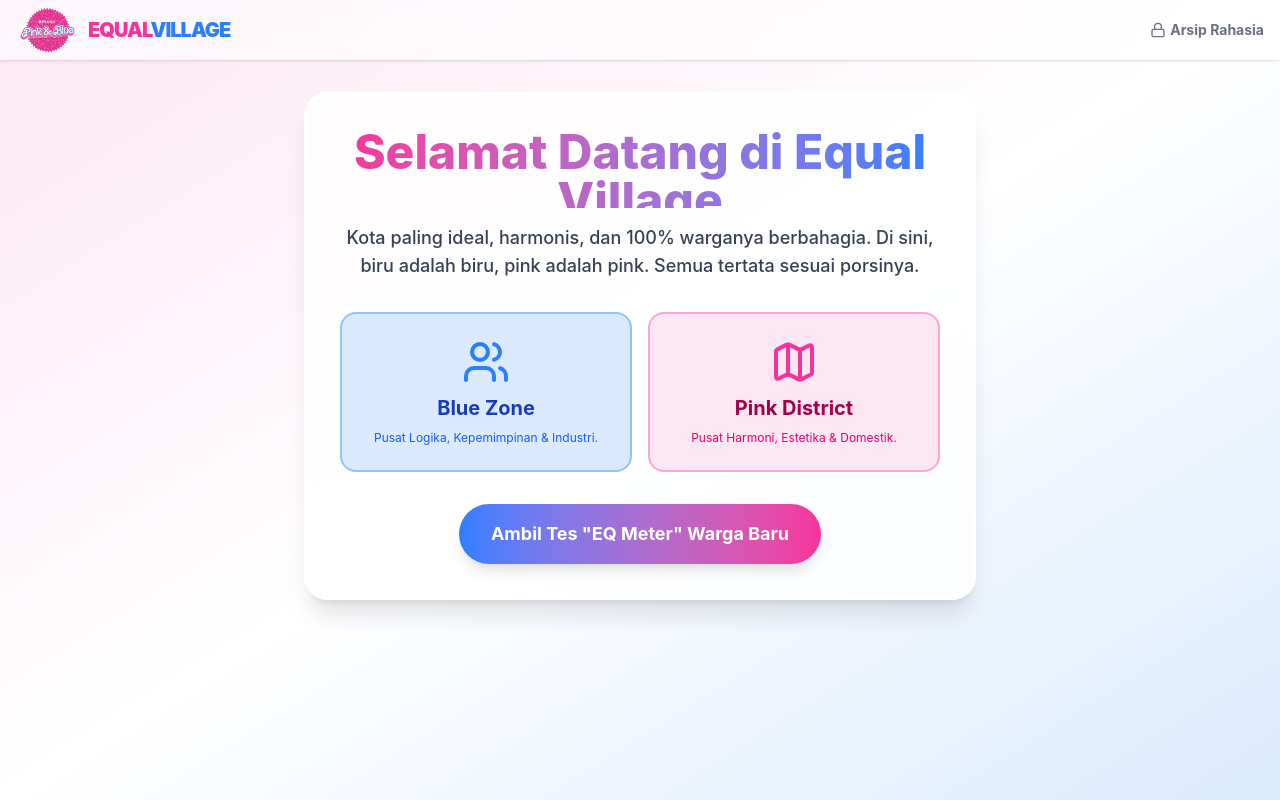
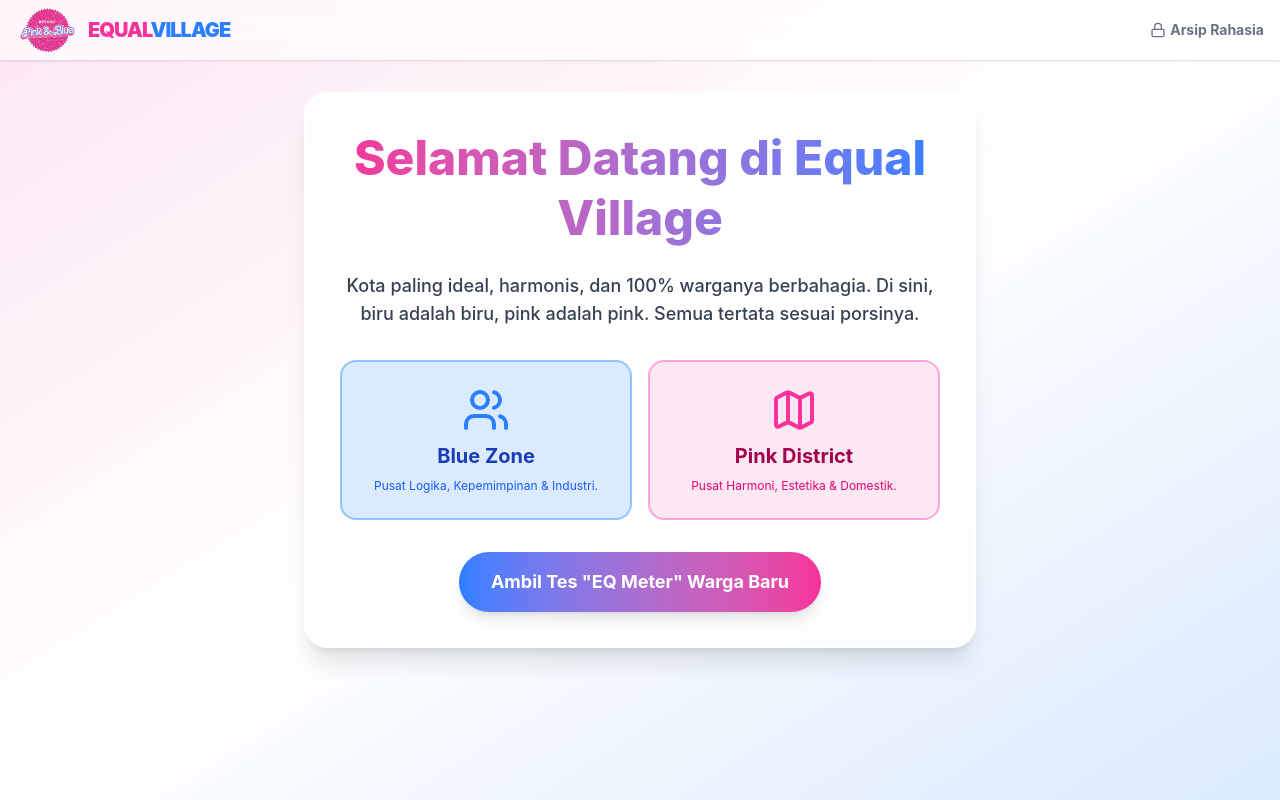
Before and after one commit to VanSTrongg777/Equalvillage, a React (Vite) app: page / in a window 1280 px wide. Built offline with nearby package versions, Linux system fonts and the light colour scheme.

Commit message:
final fix

```diff
--- a/src/App.jsx
+++ b/src/App.jsx
@@ -145,9 +145,9 @@ export default function App() {
 
   const renderHome = () => (
     <div className="flex flex-col items-center justify-center px-4 py-8 text-center space-y-8 animate-fade-in w-full overflow-x-hidden">
-      <div className="bg-white/80 p-6 sm:p-8 rounded-3xl shadow-xl w-full max-w-2xl border-4 border-white backdrop-blur-sm">
+      <div className="bg-white/80 p-6 sm:p-8 rounded-3xl shadow-xl w-full max-w-2xl border-4 border-white backdrop-blur-sm mx-4">
         <h1
-          className={`text-3xl sm:text-5xl font-extrabold mb-4 transition-colors duration-200 break-words h-20 ${
+          className={`text-3xl sm:text-5xl font-extrabold mb-4 transition-colors duration-200 break-words px-2 leading-tight pb-2 ${
             glitchActive
               ? "text-red-600"
               : "text-transparent bg-clip-text bg-gradient-to-r from-pink-500 to-blue-500"
```
